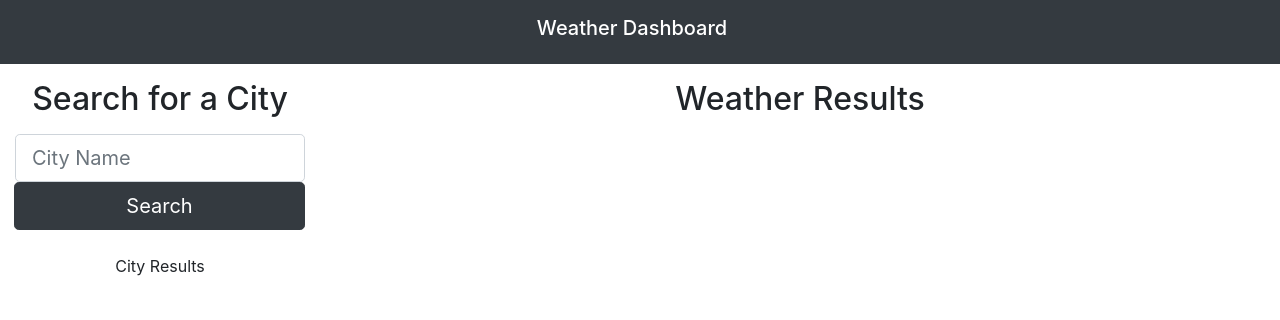
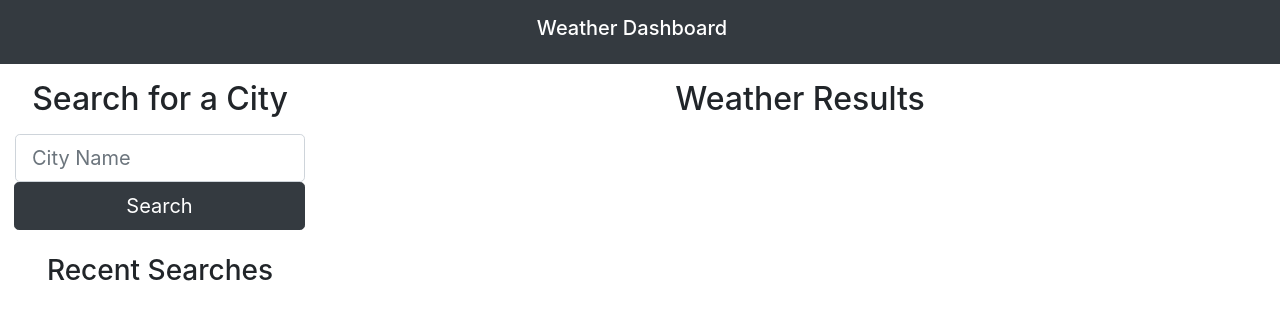
Before and after one commit to hansonnick25/weather-dashboard, a plain HTML site: page index.html in a window 1280 px wide. Drawn offline with nearby package versions, Linux system fonts and the light colour scheme; files that its build step writes are made by us from their sources; files whose address does not match are found by name.

Commit message:
Adding in spaces to put generated html later

```diff
--- a/index.html
+++ b/index.html
@@ -43,13 +43,18 @@
               Search
             </button>
           </div>
+          <div class="row">
+            <div class="col-12">
+              <h3 id="cityButtons">Recent Searches</h3>
+            </div>
+          </div>
         </div>
         <div class="col-9">
           <h2>Weather Results</h2>
+          <div class="row">
+            <div class="col-12" id="weather-results">
+            </div>
         </div>
-      </div>
-      <div class="row text-center">
-        <div class="col-3">City Results</div>
       </div>
     </main>
 
```
